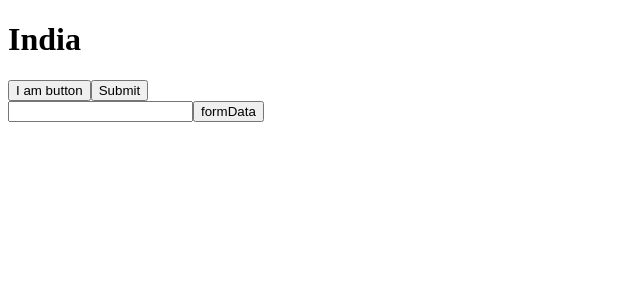
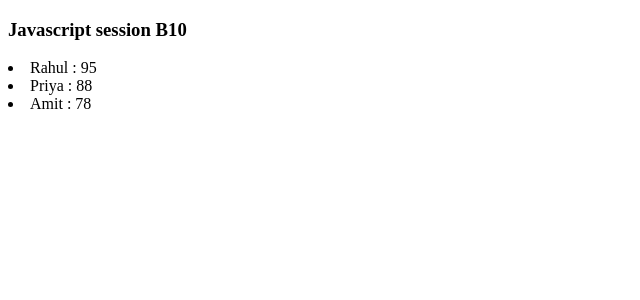
Before and after one commit to Codefirst-Batch-10/angular_B10, an Angular app: page / in a window 1280 px wide. Shown: the top 300 px of the page, without its empty margins (0-640 px from the left). Built offline with nearby package versions, Linux system fonts and the light colour scheme.

Commit message:
* Day-3 directives and its 4 types * custome directive

```diff
--- a/src/app/app.component.html
+++ b/src/app/app.component.html
@@ -18,5 +18,6 @@
 <!-- * * * * * * * * * * End of Placeholder  * * * * * * * * * * * * -->
 <!-- * * * * * * * * * * * * * * * * * * * * * * * * * * * * * * * * -->
 
-<app-data-binding></app-data-binding>
+<!-- <app-data-binding></app-data-binding> -->
+ <app-default-directives></app-default-directives>
 <router-outlet />
--- a/src/app/app.component.ts
+++ b/src/app/app.component.ts
@@ -1,10 +1,11 @@
 import { Component } from '@angular/core';
 import { Router, RouterOutlet } from '@angular/router';
 import { DataBindingComponent } from "../components/data-binding/data-binding.component";
+import { DefaultDirectivesComponent } from "../components/default-directives/default-directives.component";
 
 @Component({
   selector: 'app-root',
-  imports: [RouterOutlet, DataBindingComponent],
+  imports: [RouterOutlet, DataBindingComponent, DefaultDirectivesComponent],
   templateUrl: './app.component.html',
   styleUrl: './app.component.css'
 })
--- /dev/null
+++ b/src/components/default-directives/default-directives.component.css
@@ -0,0 +1,4 @@
+.top-scorer {
+font-weight: bold;
+color: green;
+}
--- /dev/null
+++ b/src/components/default-directives/default-directives.component.html
@@ -0,0 +1,14 @@
+@if (isShowTitle) {
+    <h1>Angular session B10</h1>
+} @else {
+    <h3>Javascript session B10</h3>
+}
+<div>
+    @for (std of students; track std.id) {
+    <!-- <li [ngClass]="{'top-scorer': std.score >= 90}">{{ std.name }} : {{ std.score }}</li> -->
+    <!-- <li [ngStyle]="{'color': std.score >= 90 ? 'blue' : 'red'}">>{{ std.name }} : {{ std.score }}</li> -->
+
+    <!-- custom directive -->
+    <li appHoverHighlight>{{ std.name }} : {{ std.score }}</li>
+    }
+</div>
--- /dev/null
+++ b/src/components/default-directives/default-directives.component.ts
@@ -0,0 +1,19 @@
+import { CommonModule } from '@angular/common';
+import { Component } from '@angular/core';
+import { HoverHighlightDirective } from '../../shared/hover-highlight.directive';
+
+@Component({
+  selector: 'app-default-directives',
+  imports: [HoverHighlightDirective],
+  templateUrl: './default-directives.component.html',
+  styleUrl: './default-directives.component.css',
+})
+export class DefaultDirectivesComponent {
+  isShowTitle: boolean = false;
+
+  students:any = [
+    { id: 1, name: 'Rahul', score: 95 },
+    { id: 2, name: 'Priya', score: 88 },
+    { id: 3, name: 'Amit', score: 78 },
+  ];
+}
--- /dev/null
+++ b/src/shared/hover-highlight.directive.ts
@@ -0,0 +1,17 @@
+import { Directive, ElementRef, HostListener, Renderer2 } from '@angular/core';
+
+@Directive({
+  selector: '[appHoverHighlight]'
+})
+export class HoverHighlightDirective {
+
+  constructor(private _el:ElementRef, private _renderer:Renderer2) { }
+
+  @HostListener('mouseenter') onMouseEnter() {
+    this._renderer.setStyle(this._el.nativeElement, 'background-color', 'red');
+  }
+
+  @HostListener('mouseleave') onMouseLeave() {
+    this._renderer.removeStyle(this._el.nativeElement, 'background-color');
+  }
+}
```
Also changed, not shown: src/Notes.txt.
